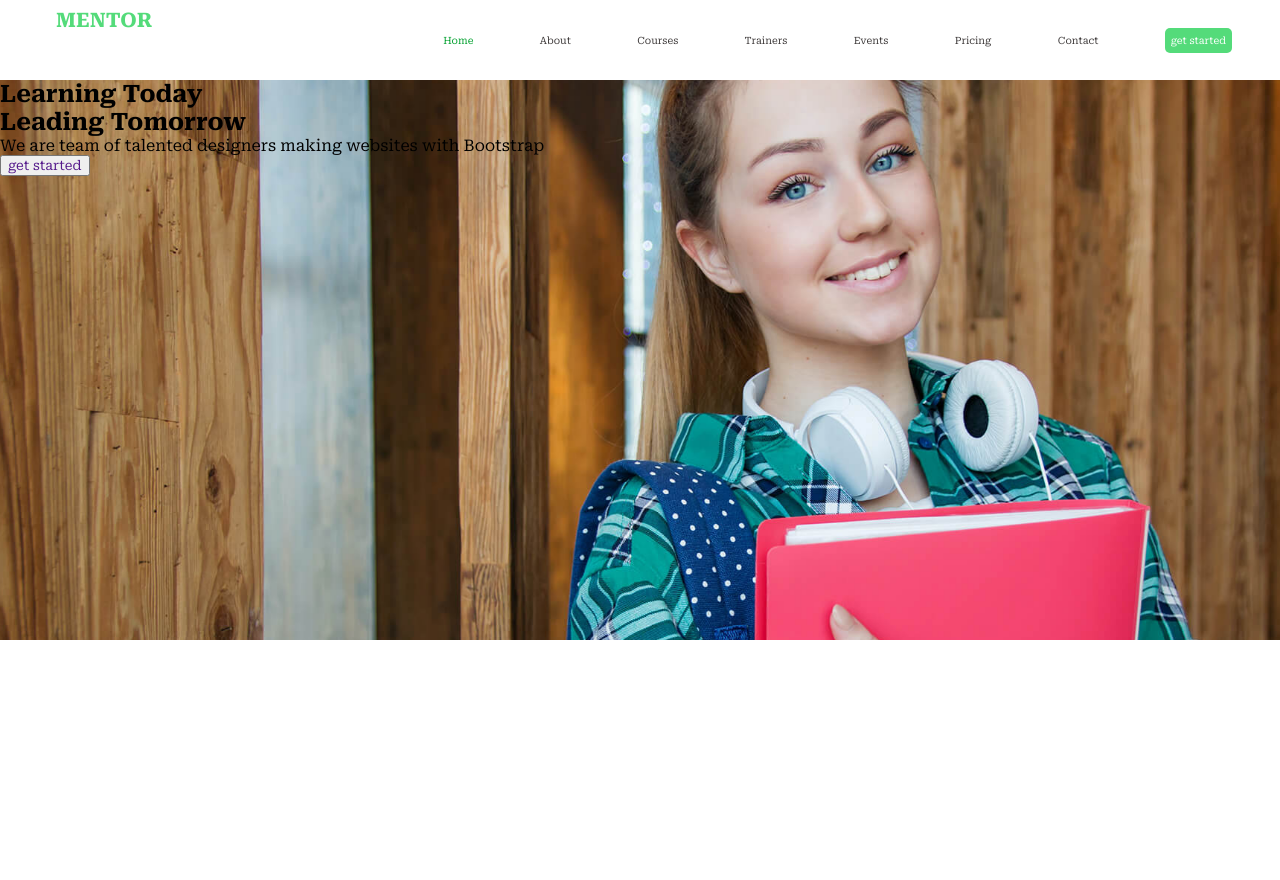
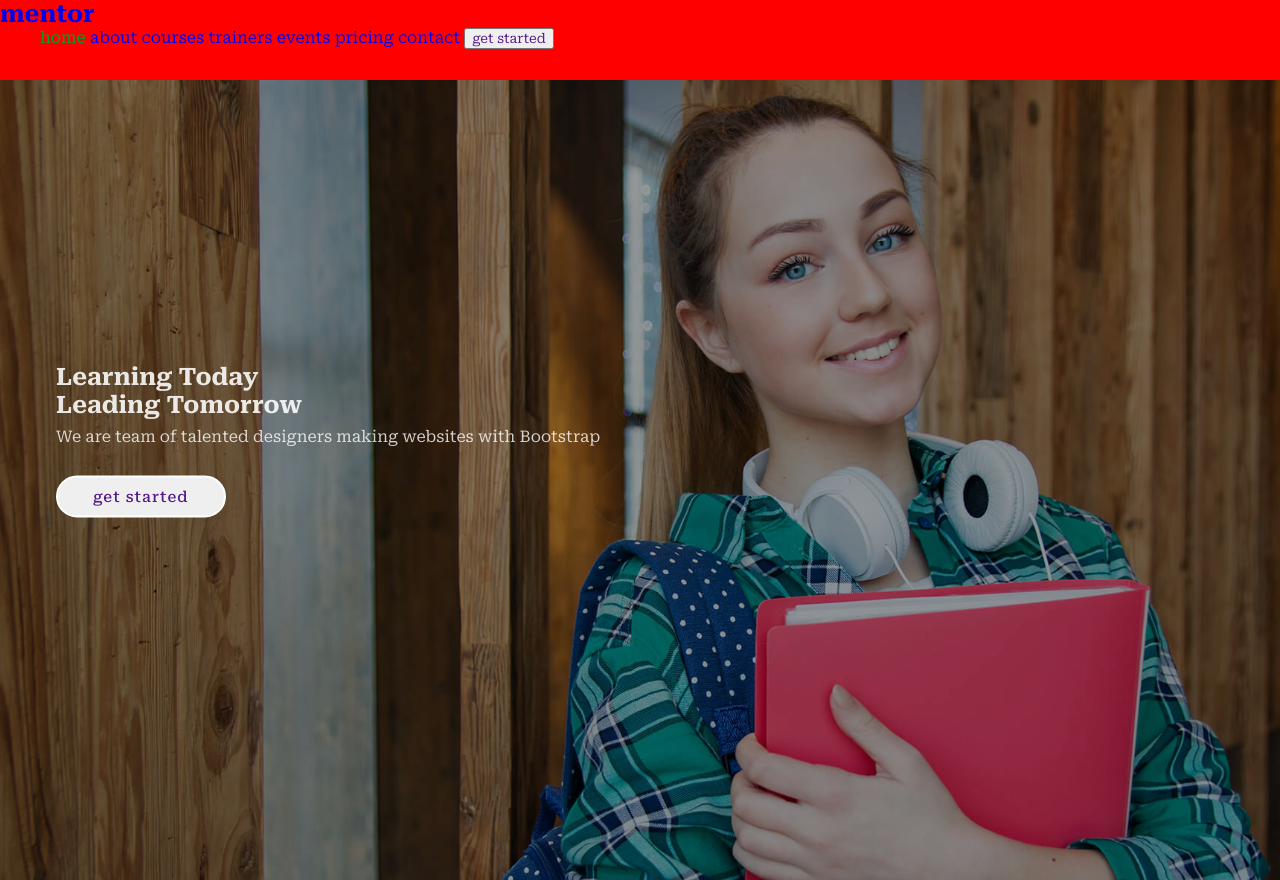
Before and after one commit to abdumanonov/learning-center, a plain HTML site: page index.html in a window 1280 px wide. Before the commit the page ends 800 px from the top, so only its background shows below. Drawn offline with Linux system fonts and the light colour scheme.

Commit message:
some bags finished

```diff
--- a/index.html
+++ b/index.html
@@ -10,11 +10,10 @@
     <link rel="stylesheet" href="style.css">
 </head>
 <body>
-    <main>
-
        <!-- header section starts -->
         <header>
-            <a href="#">mentor</a>
+            <nav>
+                <h1 class="logo-me"><a href="index.html">mentor</a></h1>
                 <ul>
                     <li><a href="#">home</a></li>
                     <li><a href="#">about</a></li>
@@ -25,15 +24,18 @@
                     <li><a href="#">contact</a></li>
                     <li> <button type="submit"><a href="">get started</a></button></li>
                 </ul>
+            </nav>
         </header>
         <!-- header section ends -->
 
-
+        <main>
         <!-- hero section starts -->
         <section class="hero">
+            <div class="hero-info">
                 <h2>Learning Today <br>Leading Tomorrow</h2>
                 <p>We are team of talented designers making websites with Bootstrap</p>
                 <button type="submit"><a href="">get started</a></button>
+            </div>
         </section>
     </main>
 </body>
--- a/style.css
+++ b/style.css
@@ -1,8 +1,8 @@
 * {
     box-sizing: border-box;
     max-width: 1400px;
-    margin: 0;
-    font-family: 'Roboto Serif', serif;;
+    margin: auto;
+    font-family: 'Roboto Serif', serif;
 }
 
 ul li {
@@ -17,27 +17,42 @@ a {
 
 /*header section style  */
 header {
-    margin: 0 3rem;
+    width: 100%;
     height: 10vh;
     display: flex;
+    align-items: center;
+    /* justify-content: center; */
 }
 
-header>a {
-    font-size: 20px;
+header nav {
+    /* margin: 0 3rem; */
+    height: 10vh;
+    position: fixed;
+    background-color: red;
+    width: 100%;
+    z-index: 9999;
+}
+
+header nav>a {
+    background-color: pink;
+    font-size: 2rem;
     color:#54db7a;
     text-transform: uppercase;
     padding: 0.5rem;
-    width: 30%;
+    width: 20%;
     font-weight: bolder;
+    display: inline-block;
 }
 
 header>ul {
-    display: flex;
+    display: inline-block;
     justify-content: space-between;
     width: 70%;
+    background-color: aqua;
 }
 
 header>ul>li {
+    display: inline-block;
     display: flex;
     align-items: center;
     font-size: 10px;
@@ -75,12 +90,52 @@ header>ul>li:last-child button:hover {
 }
 
 /* hero section style */
-.hero {
+
+main .hero {
+    position: relative;
     width: 100%;
-    height: 70vh;
-    background-image: url(Mentor/assets/img/hero-bg.jpg);
-    background-repeat: no-repeat;
-    background-position: top;
+    height: 100vh;
+    background: url(Mentor/assets/img/hero-bg.jpg) top center;
     background-size: cover;
-    background-attachment: fixed;
 }
+
+ main .hero:before {
+    content: "";
+    background: rgba(0, 0, 0, 0.4);
+    position: absolute;
+    bottom: 0;
+    top: 0;
+    left: 0;
+    right: 0;
+  }
+
+main .hero-info {
+    margin: 0 3.5rem;
+    top: 45%;
+    position: absolute;
+    transform: translate(0, -50%);
+    color: rgba(255, 255, 255, 0.877);
+}
+
+main .hero-info p {
+    margin-top: 0.5rem;
+    color: rgba(255, 255, 255, 0.795);
+}
+
+main .hero button {
+    font-family: "Raleway", sans-serif;
+    font-weight: 500;
+    font-size: 15px;
+    letter-spacing: 1px;
+    display: inline-block;
+    padding: 10px 35px;
+    border-radius: 50px;
+    transition: 0.5s;
+    margin-top: 30px;
+    border: 2px solid #fff;
+    color: #fff;
+  }
+main .hero-info button:hover {
+    background: #5fcf80;
+    border: 2px solid #5fcf80;
+  }
```
Lines whose indentation alone changed are shown as unchanged.
